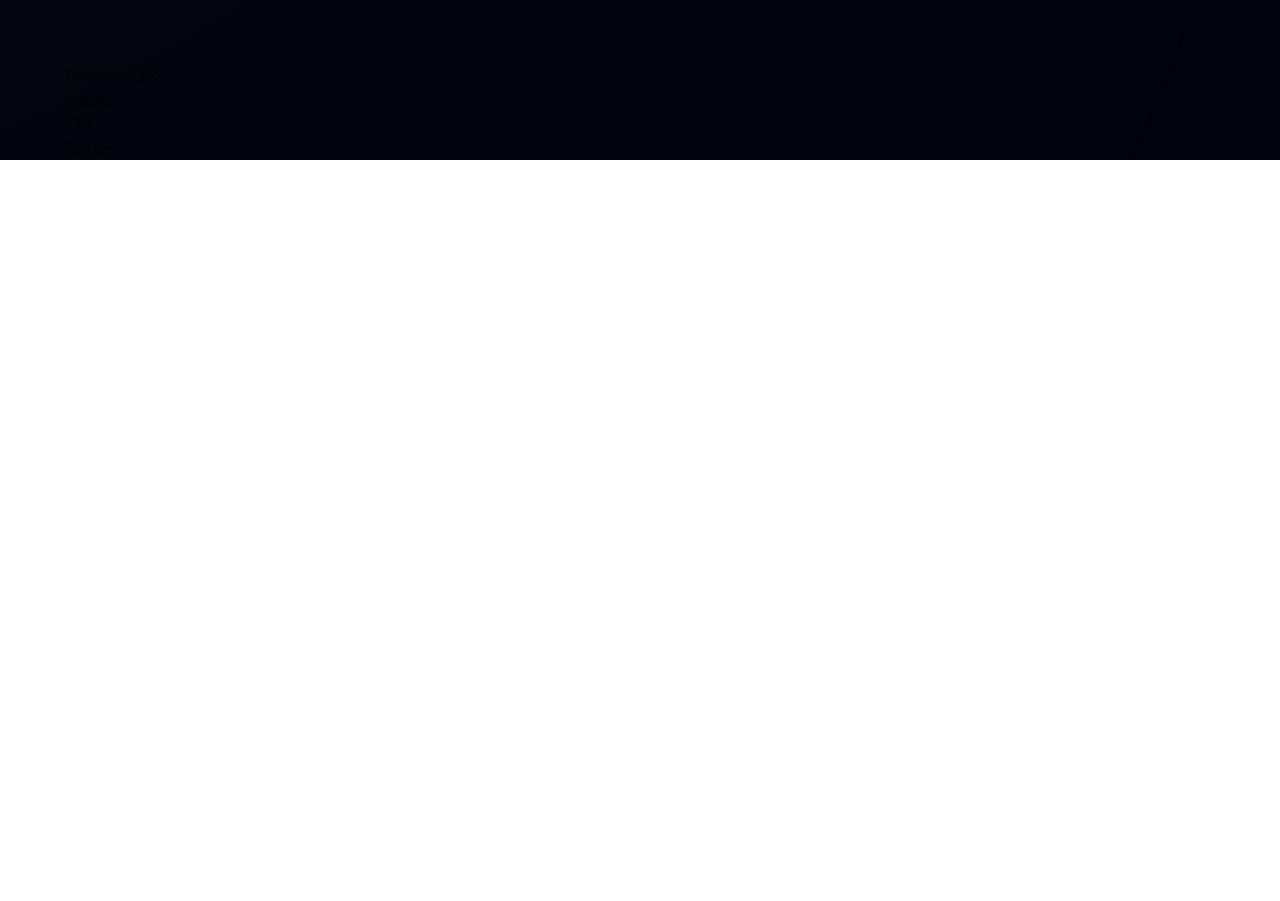
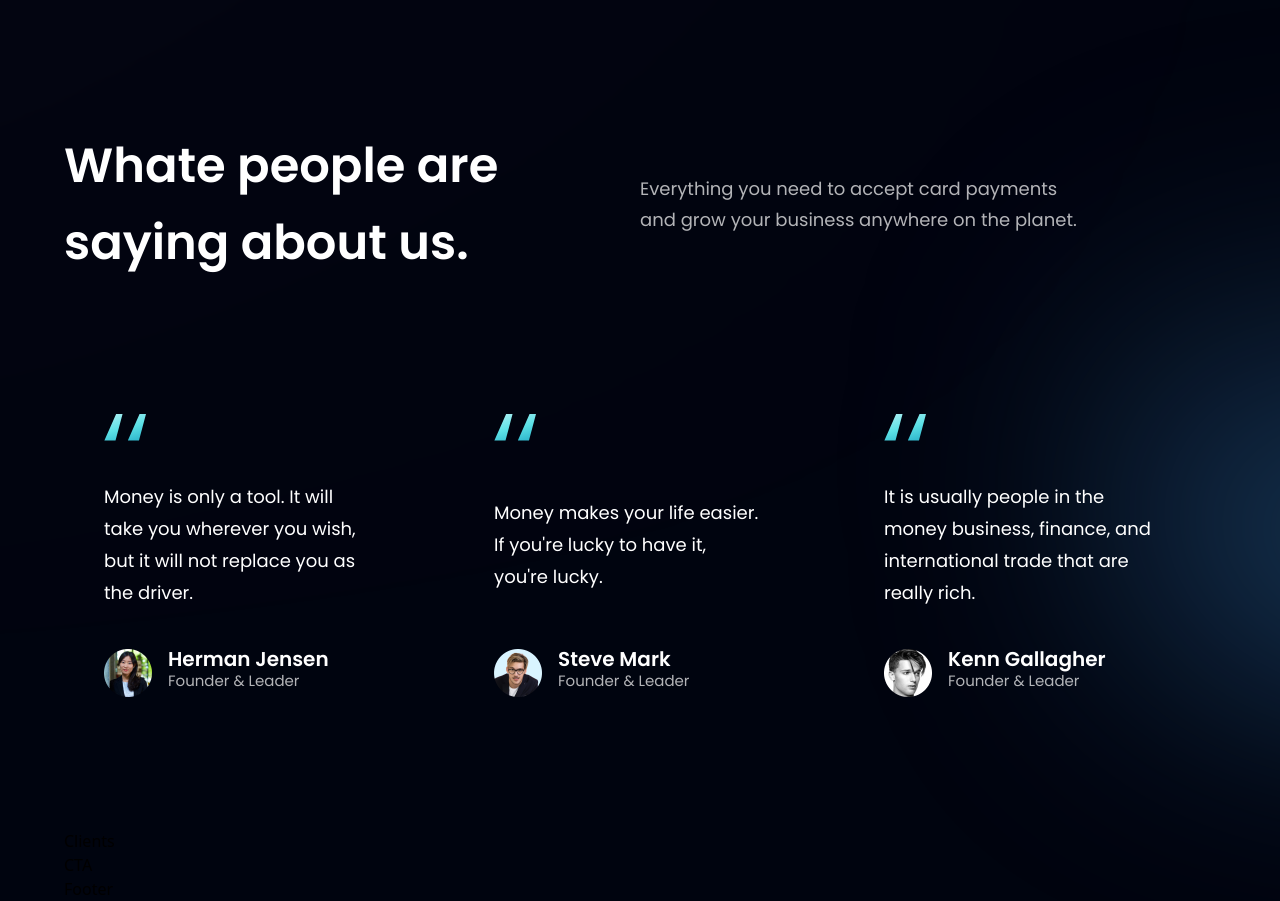
Before and after one commit to aliftareq/Modern_Virtual_Bank, a React (Vite) app: page / in a window 1280 px wide. Shown: the part 2740-3641 px from the top of the page. Before the commit the page ends 2900 px from the top, so only its background shows below. Built offline with nearby package versions, Linux system fonts and the light colour scheme.

Commit message:
testimonials components task completed

```diff
--- a/src/components/FeedbackCard.jsx
+++ b/src/components/FeedbackCard.jsx
@@ -1,8 +1,18 @@
+/* eslint-disable react/prop-types */
+import { quotes } from '../assets'
 
-const FeedbackCard = () => {
-  return (
-    <div>FeedbackCard</div>
-  )
-}
+const FeedbackCard = ({content, name, title, img}) =>  (
+    <div className="flex justify-between flex-col px-10 py-12 rounded-[20px] max-w-[350px] md:mr-10 sm:mr-5 mr-0 my-5 feedback-card">
+      <img src={quotes} alt="double_quotes" className="w-[42px] h-[27px] object-contain"/>
+      <p className='font-poppins font-normal text-[18px] leading-[32px] text-white my-10'>{content}</p>
+      <div className='flex flex-row'>
+        <img src={img} alt={name} className='w-[48px] h-[48px]rounded-full'/>
+        <div className='flex flex-col ml-4'>
+          <h4 className='font-poppins font-semibold text-[20px] leading-[20px] text-white'>{name}</h4>
+          <p className='font-poppins text-[15px] leading-[24px] text-dimWhite'>{title}</p>
+        </div>
+      </div>
+    </div>
+)
 
 export default FeedbackCard
--- a/src/components/Testimonials.jsx
+++ b/src/components/Testimonials.jsx
@@ -1,8 +1,28 @@
+import { feedback } from '../constants'
+import styles from "../style"
+import FeedbackCard from './FeedbackCard'
 
-const Testimonials = () => {
-  return (
-    <div>Testimonials</div>
+
+const Testimonials = () =>  (
+    <section id='clients' className={`${styles.paddingY} ${styles.flexCenter} flex-col relative`}>
+      {/* gradient */}
+      <div className='absolute z-[0] w-[60%] h-[60%] -right-[50%] rounded-full blue__gradient'/>
+      {/* text & heading */}
+      <div className="w-full flex justify-between items-center md:flex-row flex-col sm:mb-16 mb-6 relative z[1]">
+        <h1 className={styles.heading2}>Whate people are <br className='sm:block hidden'/> saying about us.</h1>
+        <div className='w-full md:mt-0 mt-6'>
+          <p className={`${styles.paragraph} text-left max-w-[450px]`}>Everything you need to accept card payments and grow your business anywhere on the planet.</p>
+        </div>
+      </div>
+      {/* feedback */}
+      <div className='flex flex-wrap sm:justify-start justify-center w-full feedback-container relative z-[1]'>
+        {
+          feedback.map((card)=>(
+            <FeedbackCard key={card.id} {...card}/>
+          ))
+        }
+      </div>
+    </section>
   )
-}
 
 export default Testimonials
```
